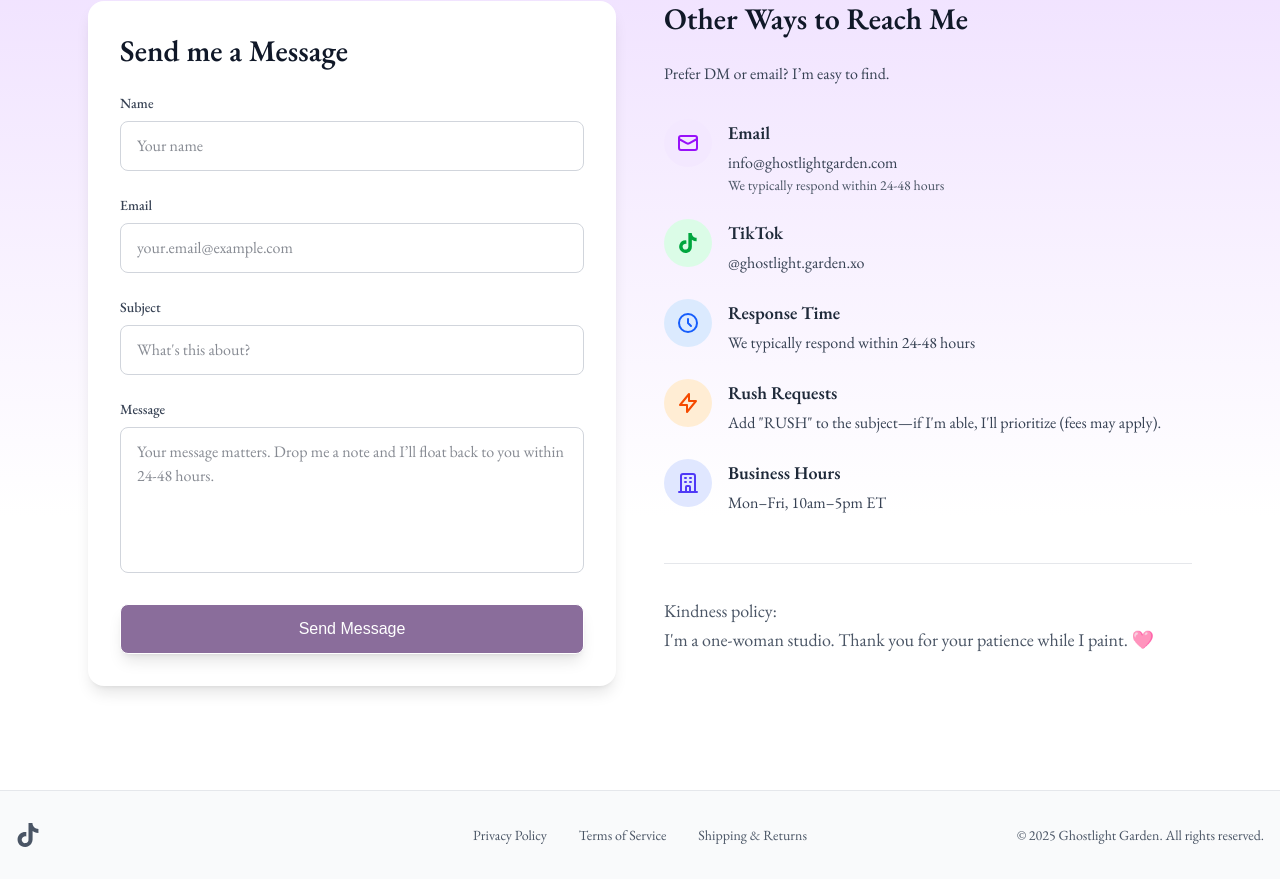
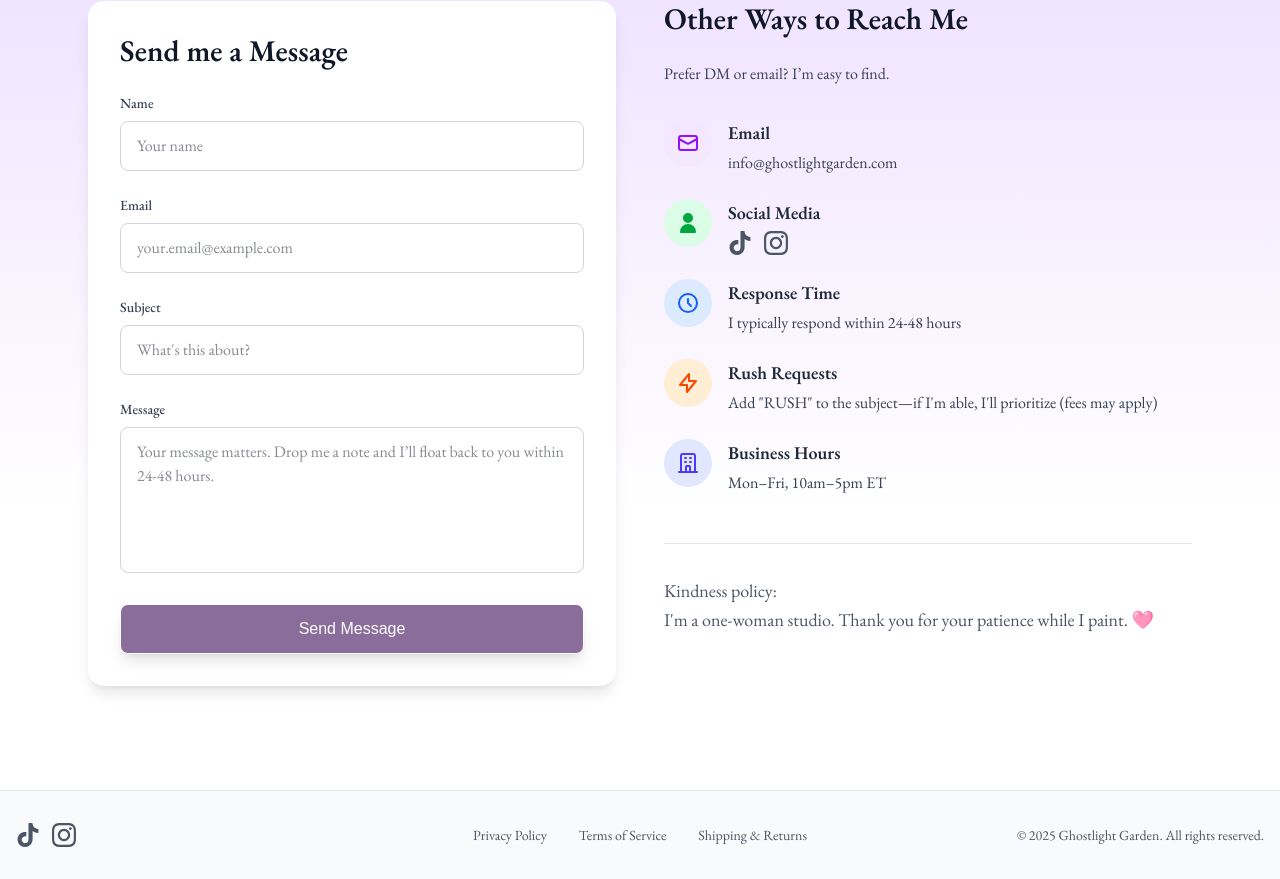
Before and after one commit to robertconnell/ghostlight-garden, a Next.js app: page /contact in a window 1280 px wide. Shown: the part 284-1163 px from the top of the page. Built offline with nearby package versions, Linux system fonts and the light colour scheme; no server answers; a web font is replaced by a local one.

Commit message:
updated contact page to include instagram, adjusted variant picker logic

```diff
--- a/app/(with-nav)/contact/page.tsx
+++ b/app/(with-nav)/contact/page.tsx
@@ -183,26 +183,41 @@ export default function ContactPage() {
                 <div>
                   <h3 className="text-lg font-semibold text-gray-800 mb-1">Email</h3>
                   <p className="text-gray-700">info@ghostlightgarden.com</p>
-                  <p className="text-sm text-gray-600">We typically respond within 24-48 hours</p>
                 </div>
               </div>
 
               <div className="flex items-start space-x-4">
                 <div className="w-12 h-12 bg-green-100 rounded-full flex items-center justify-center flex-shrink-0">
-                  <svg className="w-6 h-6 text-green-600" fill="currentColor" viewBox="0 0 24 24">
-                    <path d="M19.59 6.69a4.83 4.83 0 0 1-3.77-4.25V2h-3.45v13.67a2.89 2.89 0 0 1-5.2 1.74 2.89 2.89 0 0 1 2.31-4.64 2.93 2.93 0 0 1 .88.13V9.4a6.84 6.84 0 0 0-1-.05A6.33 6.33 0 0 0 5 20.1a6.34 6.34 0 0 0 10.86-4.43v-7a8.16 8.16 0 0 0 4.77 1.52v-3.4a4.85 4.85 0 0 1-1-.1z"/>
+                  <svg className="w-6 h-6 text-green-600" fill="currentColor" stroke="currentColor" viewBox="0 0 24 24">
+                    <path strokeLinecap="round" strokeLinejoin="round" strokeWidth={2} d="M16 7a4 4 0 11-8 0 4 4 0 018 0zM12 14a7 7 0 00-7 7h14a7 7 0 00-7-7z" />
                   </svg>
                 </div>
                 <div>
-                  <h3 className="text-lg font-semibold text-gray-800 mb-1">TikTok</h3>
+                  <h3 className="text-lg font-semibold text-gray-800 mb-1">Social Media</h3>
+                  <div className="flex items-center space-x-3">
                     <a
                       href="https://tiktok.com/@ghostlight.garden.xo"
                       target="_blank"
                       rel="noopener noreferrer"
-                    className="inline-flex items-center gap-2 text-gray-700 hover:text-purple-900 transition-colors"
+                      className="text-gray-600 hover:text-purple-900 transition-colors"
+                      aria-label="Follow us on TikTok"
                     >
-                    <p className="text-gray-700 hover:text-purple-900 transition-colors">@ghostlight.garden.xo</p>
+                      <svg className="w-6 h-6" fill="currentColor" viewBox="0 0 24 24">
+                        <path d="M12.525.02c1.31-.02 2.61-.01 3.91-.02.08 1.53.63 3.09 1.75 4.17 1.12 1.11 2.7 1.62 4.24 1.79v4.03c-1.44-.05-2.89-.35-4.2-.97-.57-.26-1.1-.59-1.62-.93-.01 2.92.01 5.84-.02 8.75-.08 1.4-.54 2.79-1.35 3.94-1.31 1.92-3.58 3.17-5.91 3.21-1.43.05-2.83-.31-4.08-1.03-2.26-1.19-3.44-3.37-3.65-5.71-.02-.5-.03-1-.01-1.49.18-1.9 1.12-3.72 2.58-4.96 1.66-1.44 3.98-2.13 6.15-1.72.02 1.48-.04 2.96-.04 4.44-.99-.32-2.15-.23-3.02.37-.63.41-1.11 1.04-1.36 1.75-.21.51-.15 1.07-.14 1.61.24 1.64 1.82 3.02 3.5 2.87 1.12-.01 2.19-.66 2.77-1.61.19-.33.4-.67.41-1.06.1-1.79.06-3.57.07-5.36.01-4.03-.01-8.05.02-12.07z"/>
+                      </svg>
                     </a>
+                    <a
+                      href="https://instagram.com/ghostlight.garden.xo"
+                      target="_blank"
+                      rel="noopener noreferrer"
+                      className="text-gray-600 hover:text-purple-900 transition-colors"
+                      aria-label="Follow us on Instagram"
+                    >
+                      <svg className="w-6 h-6" fill="currentColor" viewBox="0 0 24 24">
+                        <path d="M12 2.163c3.204 0 3.584.012 4.85.07 3.252.148 4.771 1.691 4.919 4.919.058 1.265.069 1.645.069 4.849 0 3.205-.012 3.584-.069 4.849-.149 3.225-1.664 4.771-4.919 4.919-1.266.058-1.644.07-4.85.07-3.204 0-3.584-.012-4.849-.07-3.26-.149-4.771-1.699-4.919-4.92-.058-1.265-.07-1.644-.07-4.849 0-3.204.013-3.583.07-4.849.149-3.227 1.664-4.771 4.919-4.919 1.266-.057 1.645-.069 4.849-.069zm0-2.163c-3.259 0-3.667.014-4.947.072-4.358.2-6.78 2.618-6.98 6.98-.059 1.281-.073 1.689-.073 4.948 0 3.259.014 3.668.072 4.948.2 4.358 2.618 6.78 6.98 6.98 1.281.058 1.689.072 4.948.072 3.259 0 3.668-.014 4.948-.072 4.354-.2 6.782-2.618 6.979-6.98.059-1.28.073-1.689.073-4.948 0-3.259-.014-3.667-.072-4.947-.196-4.354-2.617-6.78-6.979-6.98-1.281-.059-1.69-.073-4.949-.073zm0 5.838c-3.403 0-6.162 2.759-6.162 6.162s2.759 6.163 6.162 6.163 6.162-2.759 6.162-6.163c0-3.403-2.759-6.162-6.162-6.162zm0 10.162c-2.209 0-4-1.79-4-4 0-2.209 1.791-4 4-4s4 1.791 4 4c0 2.21-1.791 4-4 4zm6.406-11.845c-.796 0-1.441.645-1.441 1.44s.645 1.44 1.441 1.44c.795 0 1.439-.645 1.439-1.44s-.644-1.44-1.439-1.44z"/>
+                      </svg>
+                    </a>
+                  </div>
                 </div>
               </div>
 
@@ -214,7 +229,7 @@ export default function ContactPage() {
                 </div>
                 <div>
                   <h3 className="text-lg font-semibold text-gray-800 mb-1">Response Time</h3>
-                  <p className="text-gray-700">We typically respond within 24-48 hours</p>
+                  <p className="text-gray-700">I typically respond within 24-48 hours</p>
                 </div>
               </div>
 
@@ -226,7 +241,7 @@ export default function ContactPage() {
                 </div>
                 <div>
                   <h3 className="text-lg font-semibold text-gray-800 mb-1">Rush Requests</h3>
-                  <p className="text-gray-700">Add "RUSH" to the subject—if I'm able, I'll prioritize (fees may apply).</p>
+                  <p className="text-gray-700">Add "RUSH" to the subject—if I'm able, I'll prioritize (fees may apply)</p>
                 </div>
               </div>
 
--- a/components/GlobalFooter.tsx
+++ b/components/GlobalFooter.tsx
@@ -6,17 +6,28 @@ export default function GlobalFooter() {
       <div className="w-full">
         {/* Mobile Layout - Stacked Vertically */}
         <div className="md:hidden text-center space-y-4">
-          {/* Social Media Icons */}
-          <div className="flex justify-center">
+          {/* Social Media Section */}
+          <div className="flex justify-center space-x-4">
             <a
               href="https://tiktok.com/@ghostlight.garden.xo"
               target="_blank"
               rel="noopener noreferrer"
-              className="text-gray-600 hover:text-black transition-colors"
+              className="text-gray-600 hover:text-purple-900 transition-colors"
               aria-label="Follow us on TikTok"
             >
               <svg className="w-6 h-6" fill="currentColor" viewBox="0 0 24 24">
                 <path d="M12.525.02c1.31-.02 2.61-.01 3.91-.02.08 1.53.63 3.09 1.75 4.17 1.12 1.11 2.7 1.62 4.24 1.79v4.03c-1.44-.05-2.89-.35-4.2-.97-.57-.26-1.1-.59-1.62-.93-.01 2.92.01 5.84-.02 8.75-.08 1.4-.54 2.79-1.35 3.94-1.31 1.92-3.58 3.17-5.91 3.21-1.43.05-2.83-.31-4.08-1.03-2.26-1.19-3.44-3.37-3.65-5.71-.02-.5-.03-1-.01-1.49.18-1.9 1.12-3.72 2.58-4.96 1.66-1.44 3.98-2.13 6.15-1.72.02 1.48-.04 2.96-.04 4.44-.99-.32-2.15-.23-3.02.37-.63.41-1.11 1.04-1.36 1.75-.21.51-.15 1.07-.14 1.61.24 1.64 1.82 3.02 3.5 2.87 1.12-.01 2.19-.66 2.77-1.61.19-.33.4-.67.41-1.06.1-1.79.06-3.57.07-5.36.01-4.03-.01-8.05.02-12.07z"/>
+              </svg>
+            </a>
+            <a
+              href="https://instagram.com/ghostlight.garden.xo"
+              target="_blank"
+              rel="noopener noreferrer"
+              className="text-gray-600 hover:text-purple-900 transition-colors"
+              aria-label="Follow us on Instagram"
+            >
+              <svg className="w-6 h-6" fill="currentColor" viewBox="0 0 24 24">
+                <path d="M12 2.163c3.204 0 3.584.012 4.85.07 3.252.148 4.771 1.691 4.919 4.919.058 1.265.069 1.645.069 4.849 0 3.205-.012 3.584-.069 4.849-.149 3.225-1.664 4.771-4.919 4.919-1.266.058-1.644.07-4.85.07-3.204 0-3.584-.012-4.849-.07-3.26-.149-4.771-1.699-4.919-4.92-.058-1.265-.07-1.644-.07-4.849 0-3.204.013-3.583.07-4.849.149-3.227 1.664-4.771 4.919-4.919 1.266-.057 1.645-.069 4.849-.069zm0-2.163c-3.259 0-3.667.014-4.947.072-4.358.2-6.78 2.618-6.98 6.98-.059 1.281-.073 1.689-.073 4.948 0 3.259.014 3.668.072 4.948.2 4.358 2.618 6.78 6.98 6.98 1.281.058 1.689.072 4.948.072 3.259 0 3.668-.014 4.948-.072 4.354-.2 6.782-2.618 6.979-6.98.059-1.28.073-1.689.073-4.948 0-3.259-.014-3.667-.072-4.947-.196-4.354-2.617-6.78-6.979-6.98-1.281-.059-1.69-.073-4.949-.073zm0 5.838c-3.403 0-6.162 2.759-6.162 6.162s2.759 6.163 6.162 6.163 6.162-2.759 6.162-6.163c0-3.403-2.759-6.162-6.162-6.162zm0 10.162c-2.209 0-4-1.79-4-4 0-2.209 1.791-4 4-4s4 1.791 4 4c0 2.21-1.791 4-4 4zm6.406-11.845c-.796 0-1.441.645-1.441 1.44s.645 1.44 1.441 1.44c.795 0 1.439-.645 1.439-1.44s-.644-1.44-1.439-1.44z"/>
               </svg>
             </a>
           </div>
@@ -52,16 +63,27 @@ export default function GlobalFooter() {
         {/* Desktop Layout - Three-Column with Left/Center/Right Alignment */}
         <div className="hidden md:flex relative items-center">
           {/* Left: Social Media Icons */}
-          <div className="flex">
+          <div className="flex space-x-3">
             <a
               href="https://tiktok.com/@ghostlight.garden.xo"
               target="_blank"
               rel="noopener noreferrer"
-              className="text-gray-600 hover:text-black transition-colors"
+              className="text-gray-600 hover:text-purple-900 transition-colors"
               aria-label="Follow us on TikTok"
             >
               <svg className="w-6 h-6" fill="currentColor" viewBox="0 0 24 24">
                 <path d="M12.525.02c1.31-.02 2.61-.01 3.91-.02.08 1.53.63 3.09 1.75 4.17 1.12 1.11 2.7 1.62 4.24 1.79v4.03c-1.44-.05-2.89-.35-4.2-.97-.57-.26-1.1-.59-1.62-.93-.01 2.92.01 5.84-.02 8.75-.08 1.4-.54 2.79-1.35 3.94-1.31 1.92-3.58 3.17-5.91 3.21-1.43.05-2.83-.31-4.08-1.03-2.26-1.19-3.44-3.37-3.65-5.71-.02-.5-.03-1-.01-1.49.18-1.9 1.12-3.72 2.58-4.96 1.66-1.44 3.98-2.13 6.15-1.72.02 1.48-.04 2.96-.04 4.44-.99-.32-2.15-.23-3.02.37-.63.41-1.11 1.04-1.36 1.75-.21.51-.15 1.07-.14 1.61.24 1.64 1.82 3.02 3.5 2.87 1.12-.01 2.19-.66 2.77-1.61.19-.33.4-.67.41-1.06.1-1.79.06-3.57.07-5.36.01-4.03-.01-8.05.02-12.07z"/>
+              </svg>
+            </a>
+            <a
+              href="https://instagram.com/ghostlight.garden.xo"
+              target="_blank"
+              rel="noopener noreferrer"
+              className="text-gray-600 hover:text-purple-900 transition-colors"
+              aria-label="Follow us on Instagram"
+            >
+              <svg className="w-6 h-6" fill="currentColor" viewBox="0 0 24 24">
+                <path d="M12 2.163c3.204 0 3.584.012 4.85.07 3.252.148 4.771 1.691 4.919 4.919.058 1.265.069 1.645.069 4.849 0 3.205-.012 3.584-.069 4.849-.149 3.225-1.664 4.771-4.919 4.919-1.266.058-1.644.07-4.85.07-3.204 0-3.584-.012-4.849-.07-3.26-.149-4.771-1.699-4.919-4.92-.058-1.265-.07-1.644-.07-4.849 0-3.204.013-3.583.07-4.849.149-3.227 1.664-4.771 4.919-4.919 1.266-.057 1.645-.069 4.849-.069zm0-2.163c-3.259 0-3.667.014-4.947.072-4.358.2-6.78 2.618-6.98 6.98-.059 1.281-.073 1.689-.073 4.948 0 3.259.014 3.668.072 4.948.2 4.358 2.618 6.78 6.98 6.98 1.281.058 1.689.072 4.948.072 3.259 0 3.668-.014 4.948-.072 4.354-.2 6.782-2.618 6.979-6.98.059-1.28.073-1.689.073-4.948 0-3.259-.014-3.667-.072-4.947-.196-4.354-2.617-6.78-6.979-6.98-1.281-.059-1.69-.073-4.949-.073zm0 5.838c-3.403 0-6.162 2.759-6.162 6.162s2.759 6.163 6.162 6.163 6.162-2.759 6.162-6.163c0-3.403-2.759-6.162-6.162-6.162zm0 10.162c-2.209 0-4-1.79-4-4 0-2.209 1.791-4 4-4s4 1.791 4 4c0 2.21-1.791 4-4 4zm6.406-11.845c-.796 0-1.441.645-1.441 1.44s.645 1.44 1.441 1.44c.795 0 1.439-.645 1.439-1.44s-.644-1.44-1.439-1.44z"/>
               </svg>
             </a>
           </div>
--- a/components/VariantPicker.tsx
+++ b/components/VariantPicker.tsx
@@ -25,14 +25,6 @@ export default function VariantPicker({ product, collectionHandle }: VariantPick
 
   // Check if product is sold out by checking if all variants are unavailable
   const isSoldOut = product.variants?.edges?.every((edge: any) => !edge.node.availableForSale) || false;
-
-  // Debug logging to see variant availability
-  console.log('Product variants availability:', product.variants?.edges?.map((edge: any) => ({
-    title: edge.node.title,
-    availableForSale: edge.node.availableForSale,
-    quantityAvailable: edge.node.quantityAvailable
-  })));
-  console.log('Is sold out:', isSoldOut);
 
   // Get all options (Frame, Gold Leaf, etc.)
   const allOptions = product.options;
```
Also changed, not shown: components/Navigation.tsx (+4 -4 lines), 1 other file (tests, documents, lock files or other folders). Lines whose indentation alone changed are shown as unchanged.
